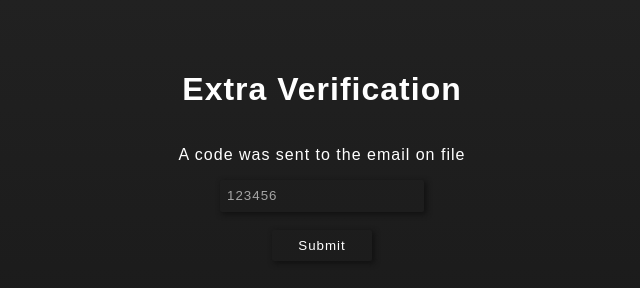
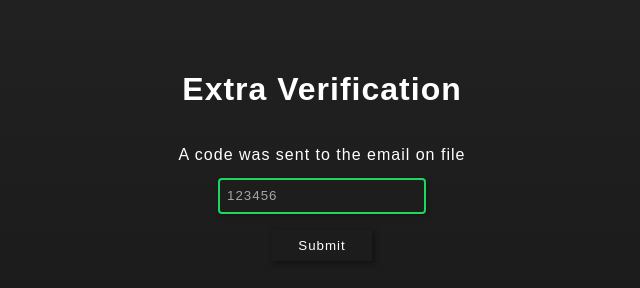
Before and after one commit to Lillious/Node-Webserver, a website with bundled scripts: page src/login/2fa.html in a window 1280 px wide. Shown: the whole page, without its empty margins (318-958 px from the left). Built offline with nearby package versions, Linux system fonts and the light colour scheme; files whose address does not match are found by name.

Commit message:
Added autofocus for inputs

```diff
--- a/src/login/2fa.html
+++ b/src/login/2fa.html
@@ -16,7 +16,7 @@
                 <h1>Extra Verification</h1>
                 <p>A code was sent to the email on file</p>
                 <form action="/2fa" method="post">
-                    <input type="text" name="code" id="code" placeholder="123456" required autocomplete="off" spellcheck="false">
+                    <input type="text" name="code" id="code" placeholder="123456" required autocomplete="off" spellcheck="false" autofocus>
                     <br><br>
                     <center>
                         <button type="submit" value="Login">Submit</button>
```
Also changed, not shown: src/login/index.html (+1 -1 lines).
